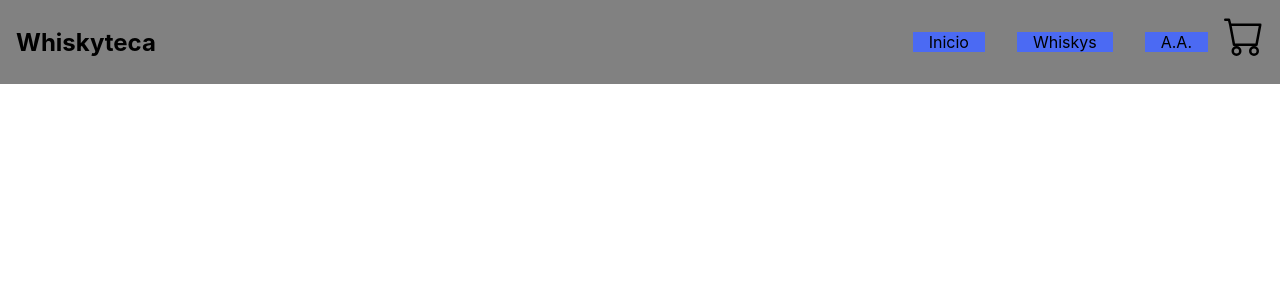
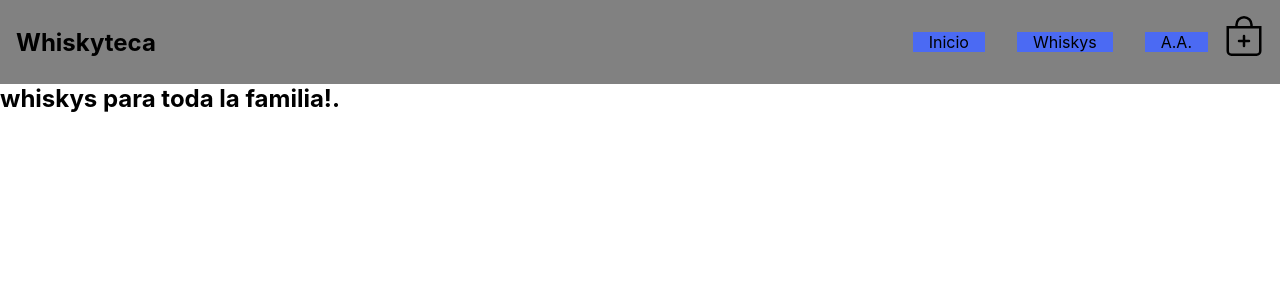
Before and after one commit to CesarTG/Whiskyteca, a React (Create React App) app: page / in a window 1280 px wide. Shown: the top 300 px of the page. Built offline with nearby package versions, Linux system fonts and the light colour scheme.

Commit message:
Añadiendo props en ItemListContainer

```diff
--- a/src/App.js
+++ b/src/App.js
@@ -5,7 +5,9 @@ import { ItemListContainer } from './components/ItemListContainer/ItemListContai
 
 function App() {
 
-  return <NavBar/>;
+  return <><NavBar/>
+  <ItemListContainer texto="whiskys para toda la familia!. "/>
+  </>;
 }
 
 export default App;
--- a/src/components/CartWidget/CarWidget.js
+++ b/src/components/CartWidget/CarWidget.js
@@ -2,7 +2,8 @@ import React from "react";
 
 export const CartWidget = () => {
 
-    return <svg xmlns="http://www.w3.org/2000/svg" width="40" height="40" fill="currentColor" /*class="bi bi-cart"*/ viewBox="0 0 16 16">
-    <path d="M0 1.5A.5.5 0 0 1 .5 1H2a.5.5 0 0 1 .485.379L2.89 3H14.5a.5.5 0 0 1 .491.592l-1.5 8A.5.5 0 0 1 13 12H4a.5.5 0 0 1-.491-.408L2.01 3.607 1.61 2H.5a.5.5 0 0 1-.5-.5zM3.102 4l1.313 7h8.17l1.313-7H3.102zM5 12a2 2 0 1 0 0 4 2 2 0 0 0 0-4zm7 0a2 2 0 1 0 0 4 2 2 0 0 0 0-4zm-7 1a1 1 0 1 1 0 2 1 1 0 0 1 0-2zm7 0a1 1 0 1 1 0 2 1 1 0 0 1 0-2z"/>
+    return <svg xmlns="http://www.w3.org/2000/svg" width="40" height="40" fill="currentColor" /*class="bi bi-bag-plus"+*/ viewBox="0 0 16 16">
+    <path fill-rule="evenodd" d="M8 7.5a.5.5 0 0 1 .5.5v1.5H10a.5.5 0 0 1 0 1H8.5V12a.5.5 0 0 1-1 0v-1.5H6a.5.5 0 0 1 0-1h1.5V8a.5.5 0 0 1 .5-.5z"/>
+    <path d="M8 1a2.5 2.5 0 0 1 2.5 2.5V4h-5v-.5A2.5 2.5 0 0 1 8 1zm3.5 3v-.5a3.5 3.5 0 1 0-7 0V4H1v10a2 2 0 0 0 2 2h10a2 2 0 0 0 2-2V4h-3.5zM2 5h12v9a1 1 0 0 1-1 1H3a1 1 0 0 1-1-1V5z"/>
   </svg>
 }
--- a/src/components/ItemListContainer/ItemListContainer.js
+++ b/src/components/ItemListContainer/ItemListContainer.js
@@ -1,6 +1,14 @@
-import React from "react";
+export const ItemListContainer = (props) => {
 
-export const ItemListContainer = () => {
+    const {texto} = props;
+    return <section>
+        <Textual parrafo={texto}/>
+    </section>
+}
 
-    return <p>Aqui  vas a ver proximamente, una Grid con imagenes de whiskys bien baratos!. </p>;
+const Textual = (props) => {
+
+    return<>
+    <h2>{ props.parrafo}</h2>
+    </>
 }
```
